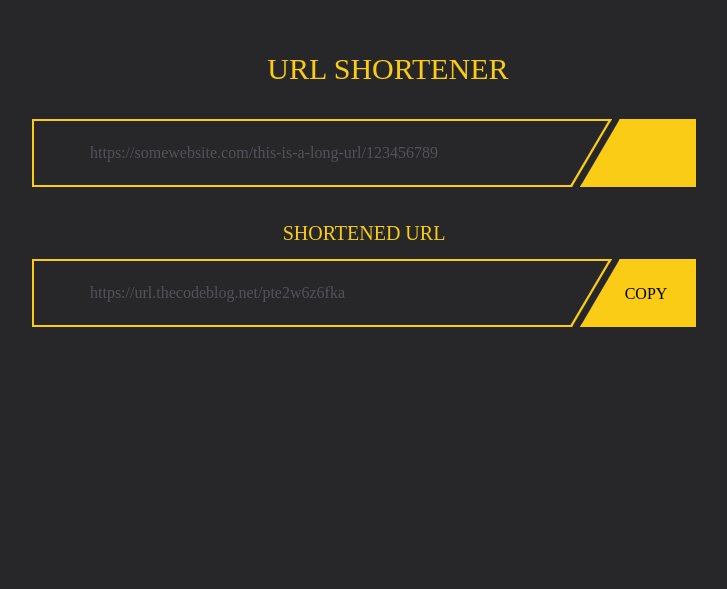
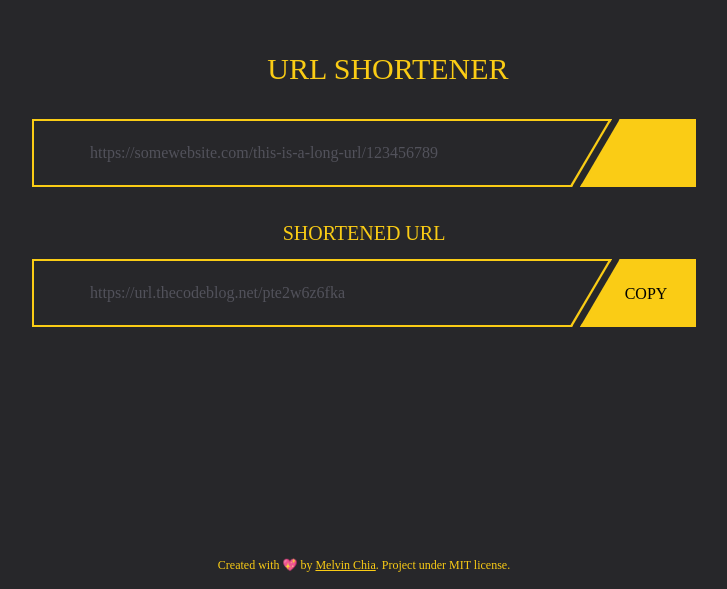
Before and after one commit to melvinchia3636/urlShortener, a Next.js app: page / in a window 1280 px wide. Shown: the part 211-800 px from the top of the page, without its empty margins (276-1003 px from the left). Built offline with nearby package versions, Linux system fonts and the light colour scheme; some icons are missing.

Commit message:
added credit

```diff
--- a/pages/index.js
+++ b/pages/index.js
@@ -77,6 +77,7 @@ function App() {
   // }, [resultUrl]);
 
   function getShortenedURL() {
+    if (url) {
       setResultUrl("Generating...");
       fetch("./api/url/add", {
         method: "PUT",
@@ -96,6 +97,7 @@ function App() {
         .catch((err) => {
           console.error(err);
         });
+    }
   }
 
   return (
@@ -277,6 +279,18 @@ function App() {
           {copied ? "COPIED" : "COPY"}
         </button>
       </div>
+      <div className="absolute bottom-4 left-1/2 -translate-x-1/2 text-xs text-yellow-400">
+        Created with 💖 by{" "}
+        <a
+          href="https://thecodeblog.net"
+          target="_blank"
+          rel="noreferrer"
+          className="underline"
+        >
+          Melvin Chia
+        </a>
+        . Project under MIT license.
+      </div>
     </div>
   );
 }
```
Lines whose indentation alone changed are shown as unchanged.
